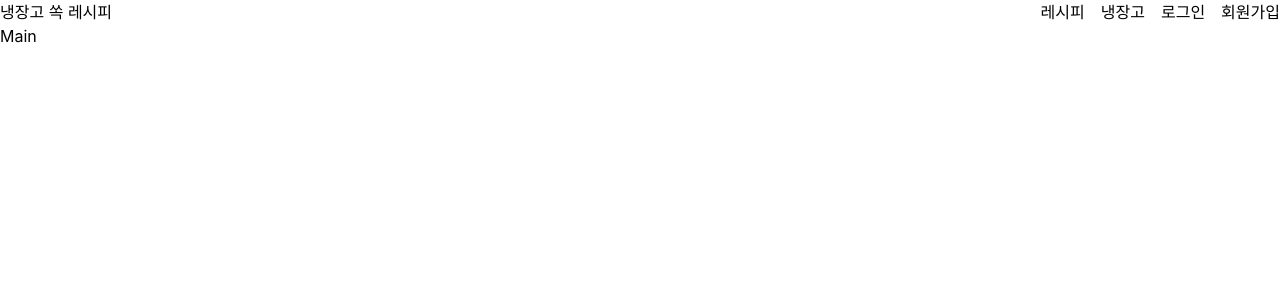
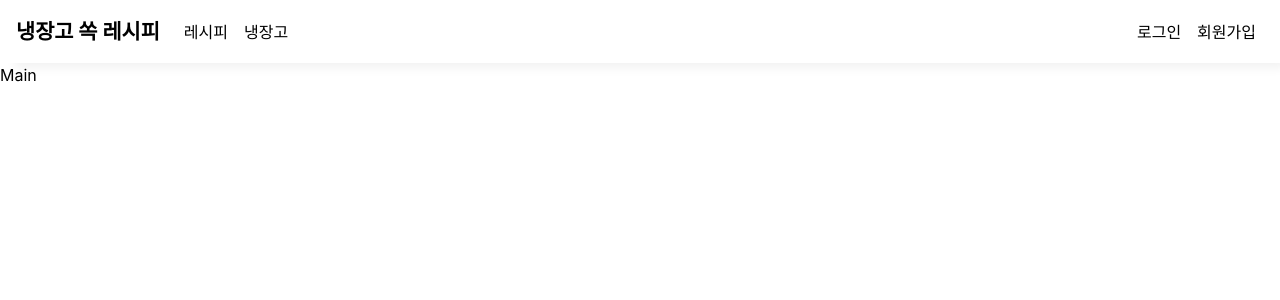
Before and after one commit to wisdom-13/recipe-book, a React (Create React App) app: page / in a window 1280 px wide. Shown: the top 300 px of the page. Built offline with nearby package versions, Linux system fonts and the light colour scheme; no server answers.

Commit message:
emotion 스타일링

```diff
--- a/package.json
+++ b/package.json
@@ -3,6 +3,7 @@
   "version": "0.1.0",
   "private": true,
   "dependencies": {
+    "@emotion/react": "^11.10.5",
     "@testing-library/jest-dom": "^5.14.1",
     "@testing-library/react": "^13.0.0",
     "@testing-library/user-event": "^13.2.1",
@@ -39,7 +40,5 @@
       "last 1 safari version"
     ]
   },
-  "devDependencies": {
-    "tailwindcss": "^3.2.4"
-  }
+  "devDependencies": {}
 }
--- a/src/component/Navbar.jsx
+++ b/src/component/Navbar.jsx
@@ -1,19 +1,55 @@
+/** @jsxImportSource @emotion/react */
+import { jsx, css } from '@emotion/react'
+
 import React from 'react';
 import { Link } from 'react-router-dom';
 import { useAuthContext } from '../context/AuthContext';
+
+const header = css`
+  display: flex;
+  justify-content: flex-start;
+  padding: 1rem;
+  text-align: center;
+  align-items: center;
+  box-shadow: 10px 10px 10px -5px #f2f2f2;
+
+
+  h1 {
+    font-weight: bold;
+    font-size: 1.3rem;
+    margin-right: 1rem;
+  }
+`
+const nav = css`
+  display: flex;
+  justify-content: flex-start;
+  text-align: center;
+
+  a {
+    padding: 0 0.5rem;
+  }
+`
+
+const menu = css`
+  margin-right: auto !important;
+`
+
+
 
 export default function Navbar() {
   const { user, logout } = useAuthContext();
   // console.log(`user:${user.uid}`)
 
   return (
-    <header className='flex justify-between'>
+    <header css={header} className='flex justify-between'>
       <Link to='/'>
         <h1>냉장고 쏙 레시피</h1>
       </Link>
-      <nav className='flex gap-4'>
+      <nav css={[nav, menu]}>
         <Link to='/recipe'>레시피</Link>
         <Link to='/'>냉장고</Link>
+      </nav>
+      <nav css={nav}>
         {user && <Link to='/member/login'>내정보</Link>}
         {user && <button type='button' onClick={logout}>로그아웃</button>}
         {!user && <Link to='/member/login'>로그인</Link>}
```
Also changed, not shown: 1 other file (tests, documents, lock files or other folders).
